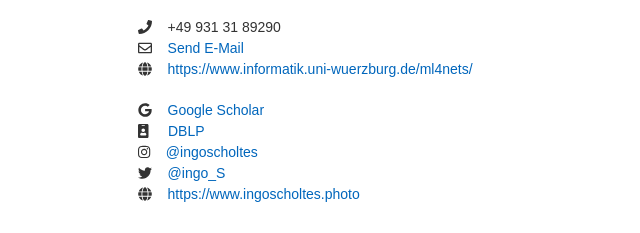
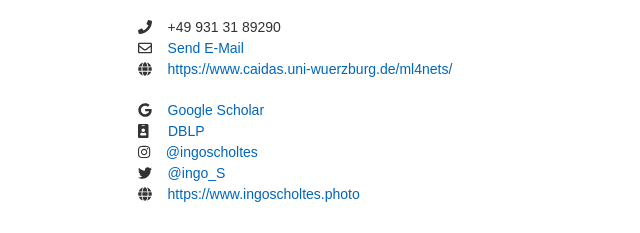
Before and after one commit to IngoScholtes/ingoscholtes.net, a plain HTML site: page contact.html in a window 1280 px wide. Shown: the part 360-593 px from the top of the page, 42-682 px from the left. Drawn offline with nearby package versions, Linux system fonts and the light colour scheme.

Commit message:
updated URL

```diff
--- a/contact.html
+++ b/contact.html
@@ -94,7 +94,7 @@
         <div class="row">
           <div class="column">
           <p style="padding:10px;"><h5>Univ.-Prof. Dr. rer. nat. Ingo Scholtes</h5></p>
-          <p><a href="https://www.informatik.uni-wuerzburg.de/ml4nets/">CAIDAS-Chair of Computer Science - Machine Learning for Complex Networks</a><br />
+          <p><a href="https://www.caidas.uni-wuerzburg.de/ml4nets/">CAIDAS-Chair of Computer Science - Machine Learning for Complex Networks</a><br />
           <a href="https://www.uni-wuerzburg.de/">Julius-Maximilians-Universität Würzburg</a><br />
           <a href="https://www.uni-wuerzburg.de/caidas/home/">Center for Artificial Intelligence and Data Science (CAIDAS)</a><br />
           Building 50, Office 03.030<br />
@@ -104,7 +104,7 @@
           <p>
             <i class="fas fa-phone"></i><span style="white-space: pre;">    </span>+49 931 31 89290 </br />
             <i class="far fa-envelope"></i><span style="white-space: pre;">    </span><a href="javascript:linkTo_UnCryptMailto('nbjmup;johp/tdipmuftAvoj.xvfs{cvsh/ef');"style="text-decoration: none;">Send E-Mail</a> <br />
-            <i class="fas fa-globe"></i><span style="white-space: pre;">    </span><a href="https://www.informatik.uni-wuerzburg.de/ml4nets/">https://www.informatik.uni-wuerzburg.de/ml4nets/</a></p>
+            <i class="fas fa-globe"></i><span style="white-space: pre;">    </span><a href="https://www.caidas.uni-wuerzburg.de/ml4nets/">https://www.caidas.uni-wuerzburg.de/ml4nets/</a></p>
           </p>
           </div>
         <p style="padding:10px;">
```
